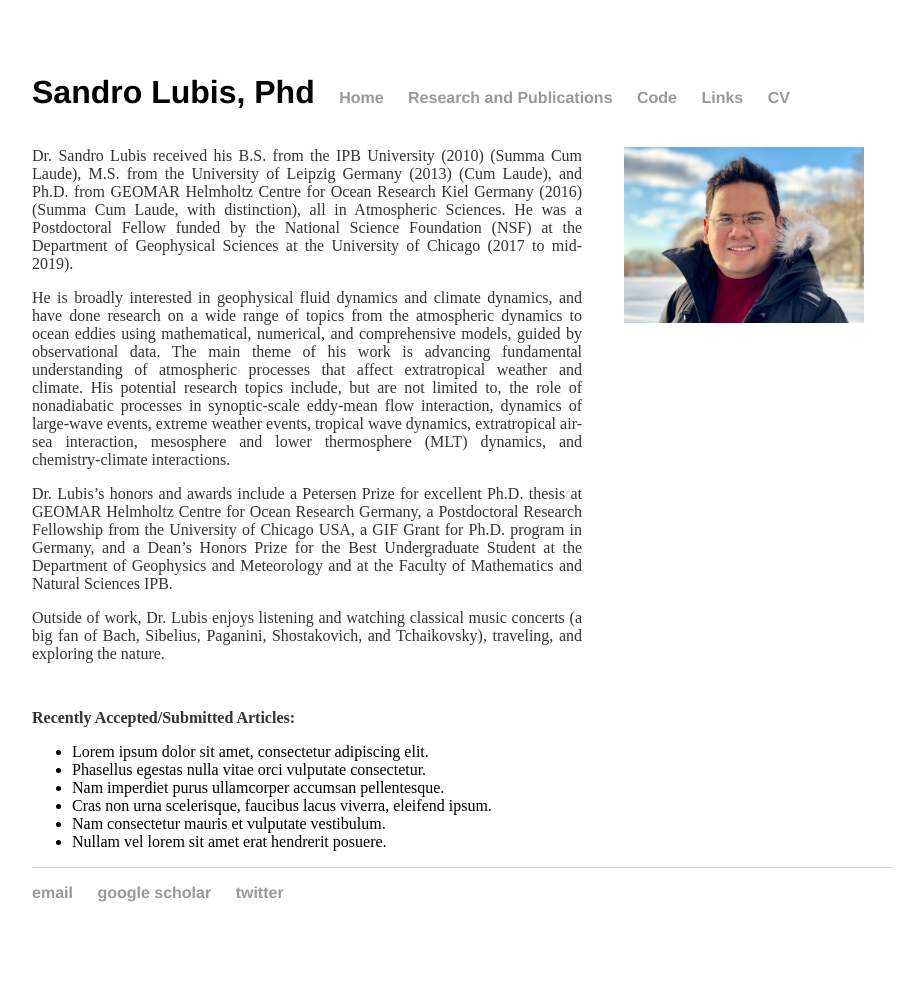
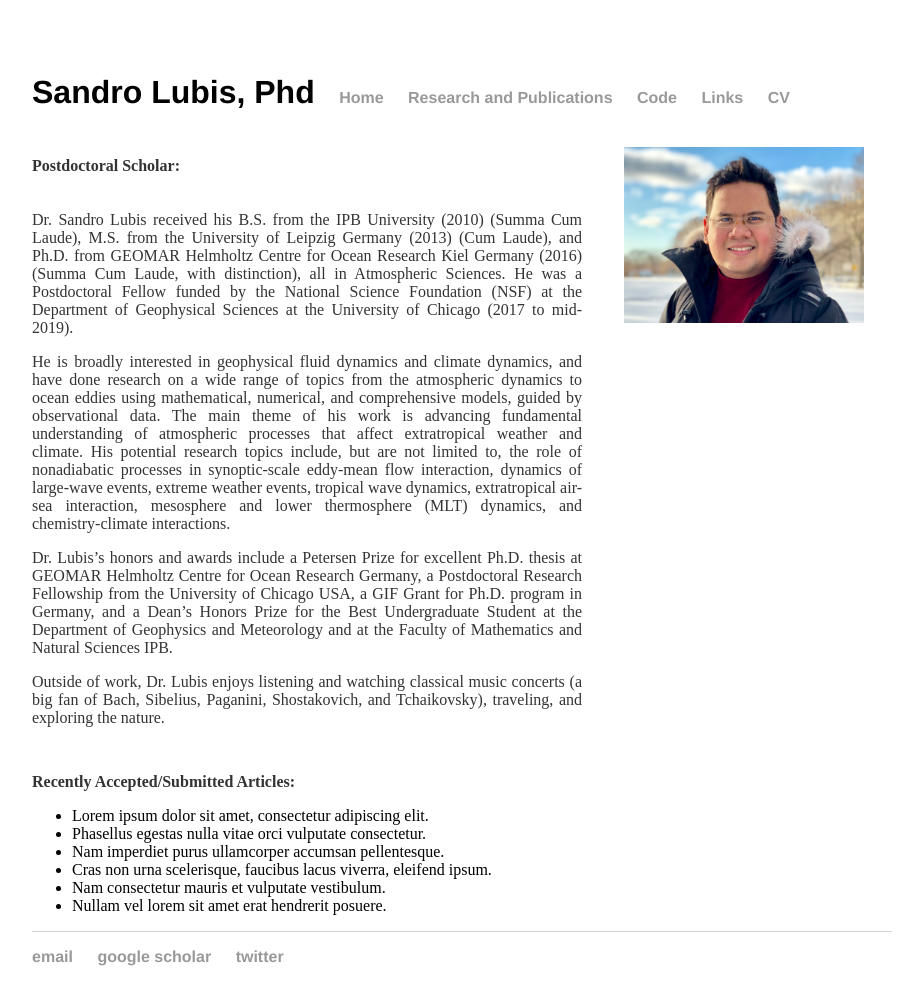
Before and after one commit to sandrolubis/sandrolubis.github.io, a Jekyll site: the page built from index.html, in a window 1280 px wide. Shown: the whole page, without its empty margins (276-1199 px from the left). Built offline with Jekyll 4.4.1, drawn with Linux system fonts in a browser that asks for light colours; before the commit the page ends 918 px from its top, so only the background shows below that.

Commit message:
Update index.html

```diff
--- a/index.html
+++ b/index.html
@@ -29,6 +29,9 @@
 <div class="blurb">
 
 	<img src="/assets/images/profile.jpg" alt="Me" style="position:absolute; left:900px;width:240px;padding-top:20px">
+
+
+	<p class="ex", style="padding-top:30px"><font size=3><b>Postdoctoral Scholar:</b></p>
 
 	<p class="ex", style="padding-top:20px"><font size=3> Dr. Sandro Lubis received his B.S. from the IPB University (2010) (Summa Cum Laude), M.S.
 		from the University of Leipzig Germany (2013) (Cum Laude), and Ph.D. from GEOMAR Helmholtz Centre for Ocean Research Kiel Germany (2016)
```
